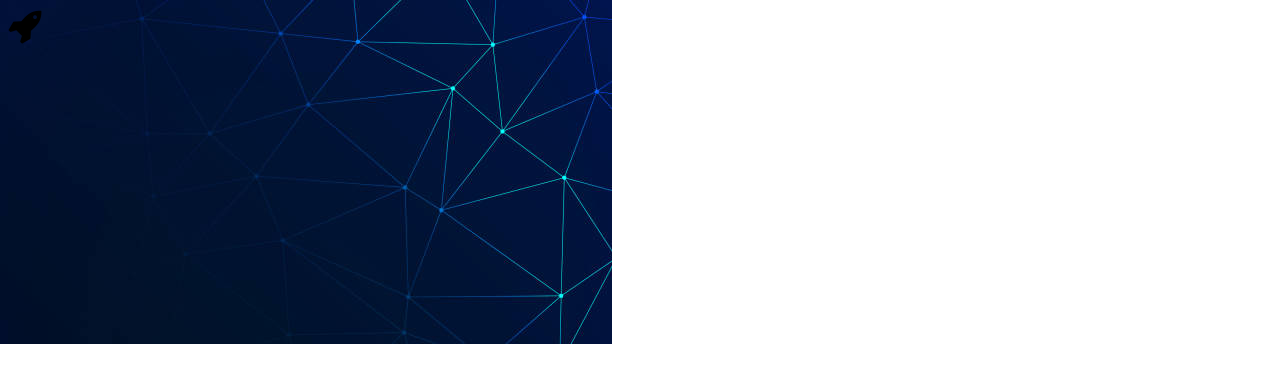
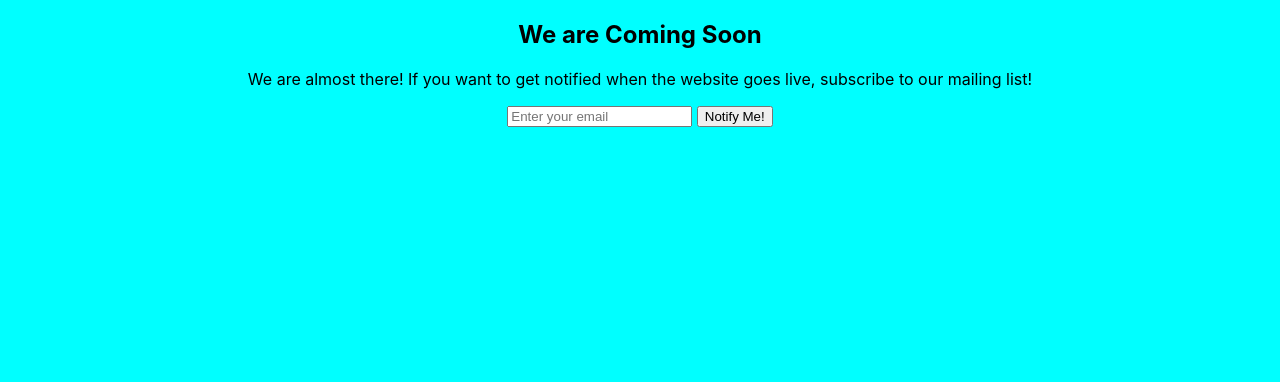
Before and after one commit to eoincarpenter/coming-soon-website, a plain HTML site: page index.html in a window 1280 px wide. Drawn offline with Linux system fonts and the light colour scheme.

Commit message:
Main Text + Form

```diff
--- a/index.html
+++ b/index.html
@@ -5,13 +5,28 @@
   <meta http-equiv="X-UA-Compatible" content="IE=edge">
   <meta name="viewport" content="width=device-width, initial-scale=1.0">
   <link rel="stylesheet" href="style.css">
-  <link rel="stylesheet" href="https://cdnjs.cloudflare.com/ajax/libs/font-awesome/4.7.0/css/font-awesome.min.css">
+
   <title>Document</title>
 </head>
 <body>
 
+<div class="main-body">
 
+  <div class="Coming-soon">
+    <h2>We are Coming Soon</h2>
+    <p>We are almost there! If you want to get notified when the website goes live, subscribe to our mailing list!</p>
+  </div>
 
-  <i class="fa fa-rocket" style="font-size:36px;"></i>
+  <div class="email-form">
+    <form>
+
+      <input type="email" id="email" name="email" placeholder="Enter your email">
+
+      <button type="submit">Notify Me!</button>
+    </form>
+  </div>
+
+</div>
+
 </body>
 </html>
--- a/style.css
+++ b/style.css
@@ -1,6 +1,20 @@
+@import url('https://fonts.googleapis.com/css2?family=Inter&display=swap');
+
 /* Background Image */
 body {
-  background-image: url("images/background.jpg");
-  background-repeat: no-repeat;
-  background-size: auto;
+  background-color: aqua;
+
+
+
 }
+
+.main-body{
+  text-align: center;
+  font-family: -apple-system, BlinkMacSystemFont, 'Segoe UI', Roboto, Oxygen, Ubuntu, Cantarell, 'Open Sans', 'Helvetica Neue', sans-serif;
+}
+
+.email-form {
+  border-color: blue;
+  border-style: hidden;
+  border-radius: 20px;
+}
```
